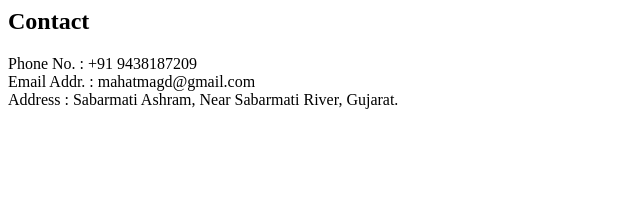
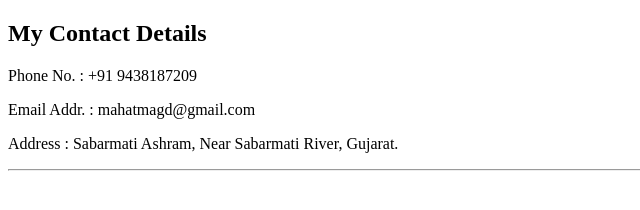
Before and after one commit to Yash-Tadokar/my--resume, a plain HTML site: page contact.html in a window 1280 px wide. Shown: the whole page, without its empty margins (0-640 px from the left). Drawn offline with Linux system fonts and the light colour scheme.

Commit message:
Add files via upload

```diff
--- a/contact.html
+++ b/contact.html
@@ -1,5 +1,15 @@
-<h2>Contact</h2>
-<p>Phone No. : +91 9438187209<br />
-   Email Addr. : mahatmagd@gmail.com<br />
-   Address : Sabarmati Ashram, Near Sabarmati River, Gujarat.
-</p>
+<!DOCTYPE html>
+<html>
+    <head>
+        <meta http-equiv="Content-Type" content="text/html; charset=UTF-8">
+        <title>Contact Me</title>
+    </head>
+    <Body>
+        <h2>My Contact Details</h2>
+        <p>Phone No. : +91 9438187209</p>
+        <p>Email Addr. : mahatmagd@gmail.com</p>
+        <p>Address : Sabarmati Ashram, Near Sabarmati River, Gujarat.</p>
+
+        <hr />
+    </Body>
+</html>
```
